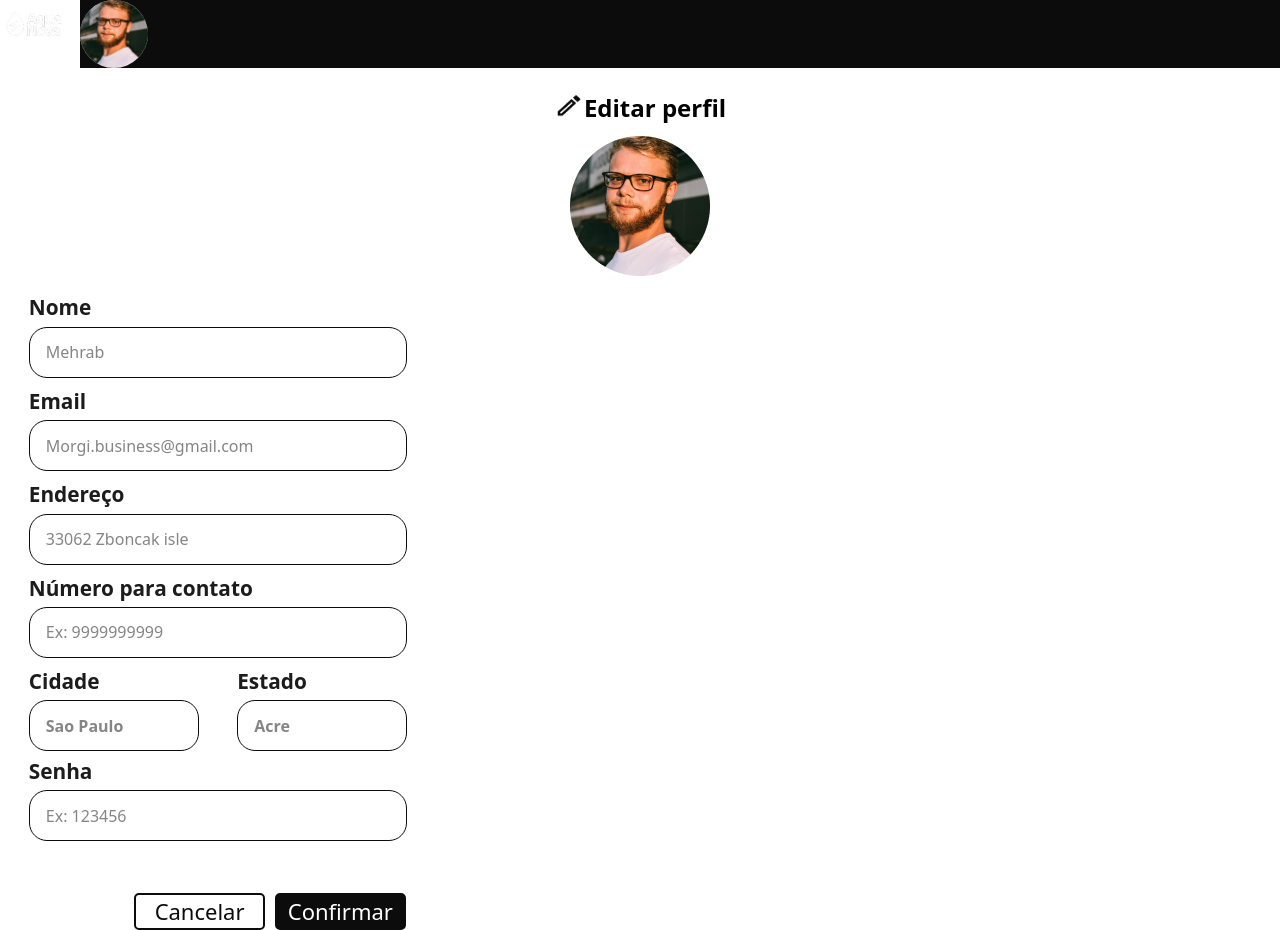
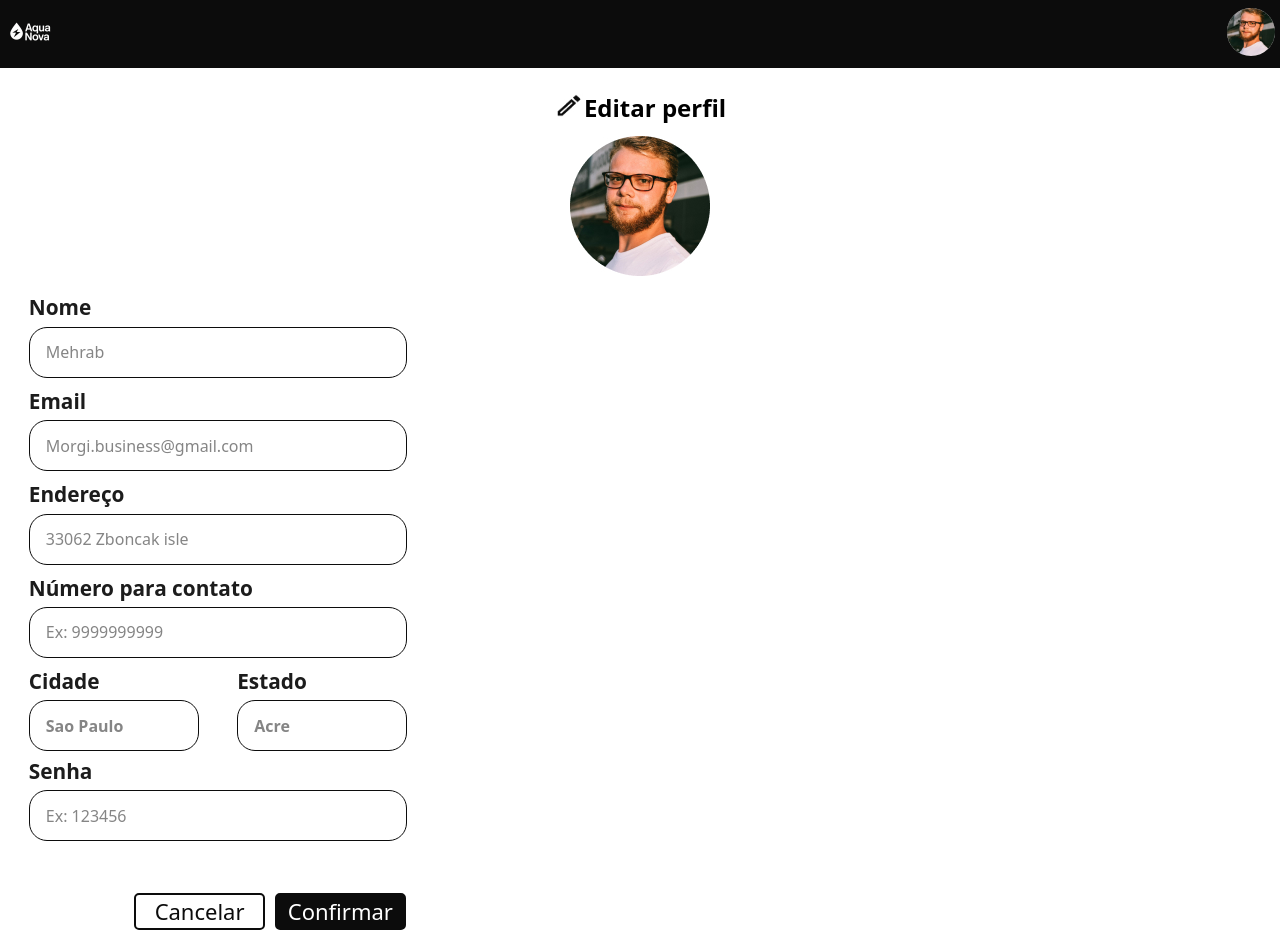
Before and after one commit to TccDessalinizador/AquaNova, a React (Vite) app: page / in a window 1280 px wide. Built offline with nearby package versions, Linux system fonts and the light colour scheme.

Commit message:
profile front finalizado

```diff
--- a/src/components/Profile.jsx
+++ b/src/components/Profile.jsx
@@ -1,13 +1,13 @@
-import LogoSite from '../assets/logo tcc 2.jpg'
+import LogoSite from '../assets/LogoAquaNova.png'
 import FotodePerfil from '../assets/FotodePerfil.jpg'
 import Edit from '../assets/Edit.jpg'
 
 export function Profile() {
     return (
         <div>
-            <div id="header" class="h-[4.25rem] mb-[1.4rem] flex bg-[#0C0C0C]">
-                <img src={LogoSite} alt="" class=""/>
-                <img src={FotodePerfil} alt="" class="rounded-[100%]"/>
+            <div id="header" class="h-[4.25rem] mb-[1.4rem] flex bg-[#0C0C0C] justify-between">
+                <img src={LogoSite} alt="" class="w-[4rem] h-[4rem]"/>
+                <img src={FotodePerfil} alt="" class="rounded-[100%] w-[3rem] h-[3rem] mr-[0.3rem] mt-[0.5rem]"/>
             </div>
 
             <div id="pagina" class="flex flex-col justify-center self-center">
```
Also changed, not shown: src/assets/LogoAquaNova.png (added), src/assets/logo tcc 2.jpg (deleted).
